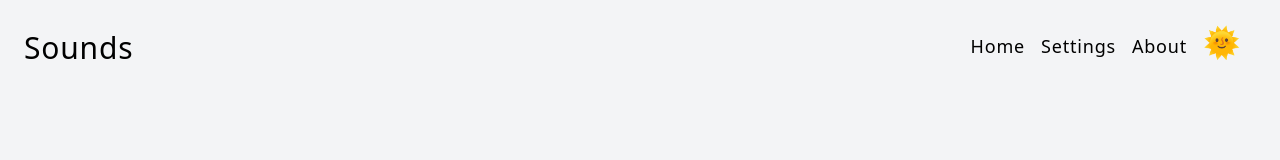
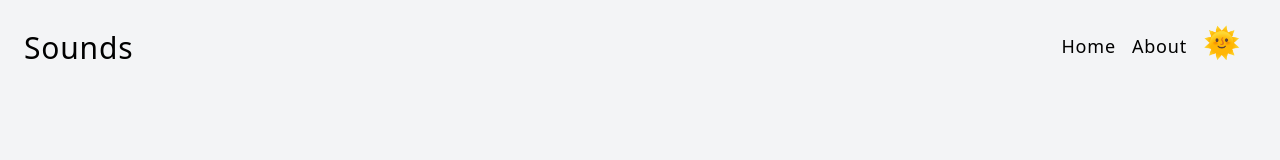
Before and after one commit to pigilwin/auditory, a React (Create React App) app: page / in a window 1280 px wide. Shown: the top 160 px of the page. Built offline with nearby package versions, Linux system fonts and the light colour scheme.

Commit message:
Moving settings to builder Removing from navbar

```diff
--- a/src/App.tsx
+++ b/src/App.tsx
@@ -8,7 +8,6 @@ import { NavBar } from './components/Nav/NavBar';
 import { Main } from './builder/Main';
 import { useEffect } from 'react';
 import { useDispatch, useSelector } from 'react-redux';
-import { Settings } from './settings/Settings';
 import { setTheme, themeStateSelector } from './store/theme/themeSlice';
 import { loadTracksAsync } from './store/track/asyncActions/asyncTrackActions';
 
@@ -44,9 +43,6 @@ export const App = (): JSX.Element => {
           <Route path="/about">
             <AboutPanel/>
           </Route>
-          <Route path="/settings">
-            <Settings/>
-          </Route>
           <Route path="/">
             <Main/>
           </Route>
--- a/src/settings/Settings.tsx
+++ b/src/builder/settings/Settings.tsx
@@ -1,4 +1,4 @@
-import { Title } from '../components/Title';
+import { Title } from '../../components/Title';
 
 export const Settings = (): JSX.Element => {
     return (
--- a/src/components/Nav/NavBar.tsx
+++ b/src/components/Nav/NavBar.tsx
@@ -12,7 +12,6 @@ export const NavBar = (): JSX.Element => {
                 <GoBack/>
                 <div className="text-sm lg:flex-grow text-center lg:text-right">
                     <NavButton to="/" id="home-button" title="Home"/>
-                    <NavButton to="/settings" id="settings-button" title="Settings"/>
                     <NavButton to="/about" id="about-button" title="About"/>
                     <div className="block mt-4 lg:inline-block lg:mt-0 cursor-pointer hover:text-blue-100 mr-4 text-lg">
                         <Theme/>
```
